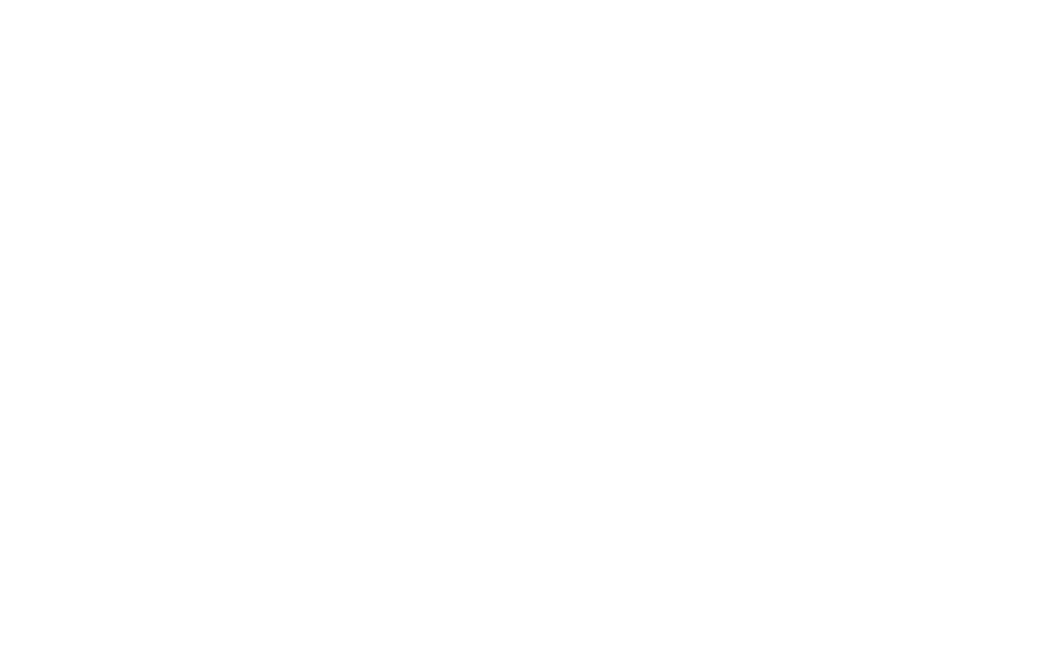
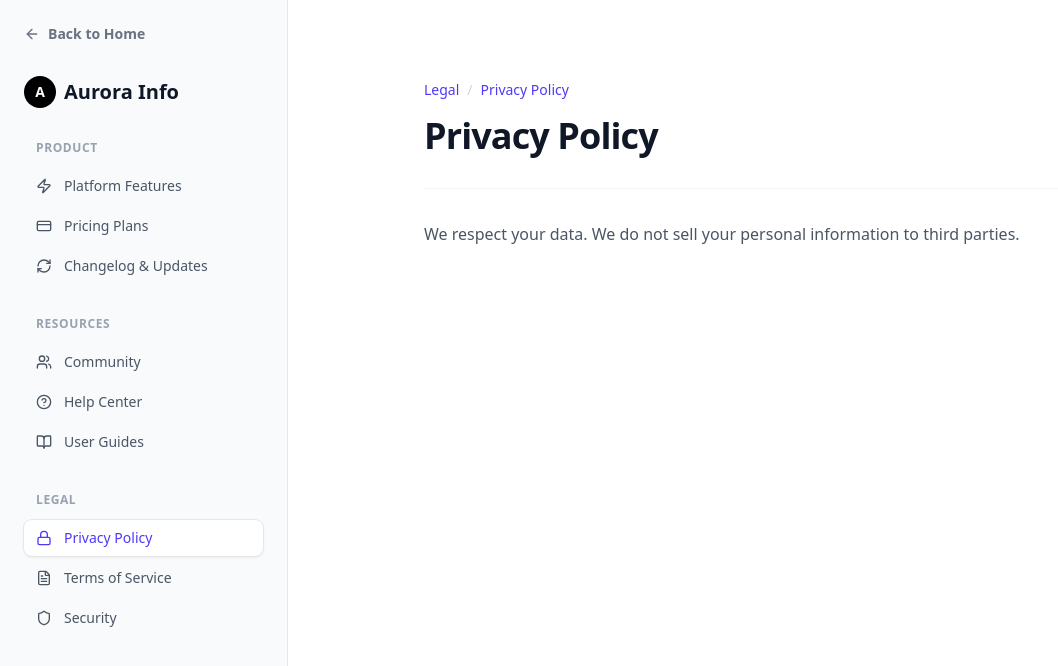
Before and after one commit to GamithaGimhana/Aurora-FE, a React (Vite) app: page /info/legal/privacy in a window 1280 px wide. Before the commit this address had no page. Shown: the top 666 px of the page, without its empty margins (0-1058 px from the left). Built offline with nearby package versions, Linux system fonts and the light colour scheme.

Commit message:
Add InfoPages component and update routing for detailed information pages

```diff
--- /dev/null
+++ b/src/pages/InfoPages.tsx
@@ -0,0 +1,163 @@
+import { useEffect } from "react";
+import { useParams, Link, useNavigate } from "react-router-dom";
+import {
+  Shield,
+  FileText,
+  Lock,
+  Zap,
+  CreditCard,
+  RefreshCw,
+  Users,
+  HelpCircle,
+  BookOpen,
+  ArrowLeft
+} from "lucide-react";
+
+// --- CONTENT DATABASE ---
+// You can edit all your text here in one place
+const CONTENT: any = {
+  product: {
+    label: "Product",
+    pages: {
+      features: {
+        title: "Platform Features",
+        icon: Zap,
+        content: (
+          <div className="space-y-4">
+            <p className="text-lg text-gray-600">Explore the tools that make Aurora unique.</p>
+            <ul className="list-disc pl-5 space-y-2 text-gray-600">
+              <li><strong>Smart Notes:</strong> Markdown support with auto-save.</li>
+              <li><strong>Flashcards:</strong> Spaced repetition algorithms.</li>
+              <li><strong>Live Rooms:</strong> <span className="text-indigo-600 bg-indigo-50 px-2 py-0.5 rounded text-xs font-bold">NEW</span> Real-time multiplayer quizzes.</li>
+            </ul>
+          </div>
+        )
+      },
+      pricing: {
+        title: "Pricing Plans",
+        icon: CreditCard,
+        content: (
+          <div className="space-y-6">
+            <div className="p-6 bg-slate-50 rounded-xl border border-slate-200">
+              <h3 className="font-bold text-xl">Free Student</h3>
+              <p className="text-3xl font-bold mt-2">$0 <span className="text-sm font-normal text-gray-500">/mo</span></p>
+              <p className="text-gray-500 mt-2 text-sm">Perfect for individuals.</p>
+            </div>
+            <div className="p-6 bg-indigo-50 rounded-xl border border-indigo-100">
+              <h3 className="font-bold text-xl text-indigo-900">Pro Lecturer</h3>
+              <p className="text-3xl font-bold mt-2 text-indigo-700">$12 <span className="text-sm font-normal text-indigo-500">/mo</span></p>
+              <p className="text-indigo-600 mt-2 text-sm">For classrooms and detailed analytics.</p>
+            </div>
+          </div>
+        )
+      },
+      updates: {
+        title: "Changelog & Updates",
+        icon: RefreshCw,
+        content: <p className="text-gray-600">Version 2.0 is here! We have added live quiz rooms and improved mobile support.</p>
+      }
+    }
+  },
+  resources: {
+    label: "Resources",
+    pages: {
+      community: { title: "Community", icon: Users, content: <p className="text-gray-600">Join our Discord server to meet other students.</p> },
+      help: { title: "Help Center", icon: HelpCircle, content: <p className="text-gray-600">Need assistance? Contact support@aurora.edu.</p> },
+      guides: { title: "User Guides", icon: BookOpen, content: <p className="text-gray-600">Read our documentation on how to create the perfect quiz.</p> }
+    }
+  },
+  legal: {
+    label: "Legal",
+    pages: {
+      privacy: { title: "Privacy Policy", icon: Lock, content: <p className="text-gray-600">We respect your data. We do not sell your personal information to third parties.</p> },
+      terms: { title: "Terms of Service", icon: FileText, content: <p className="text-gray-600">By using Aurora, you agree to follow our community guidelines...</p> },
+      security: { title: "Security", icon: Shield, content: <p className="text-gray-600">Our servers are encrypted using AES-256 standard...</p> }
+    }
+  }
+};
+
+export default function InfoPages() {
+  const { category, page } = useParams();
+  const navigate = useNavigate();
+
+  // Redirect to a default page if the URL is incomplete (e.g. just /info)
+  useEffect(() => {
+    if (!category || !CONTENT[category]) {
+      navigate("/info/product/features", { replace: true });
+    } else if (!page || !CONTENT[category].pages[page]) {
+      const firstPage = Object.keys(CONTENT[category].pages)[0];
+      navigate(`/info/${category}/${firstPage}`, { replace: true });
+    }
+  }, [category, page, navigate]);
+
+  const activeCategory = CONTENT[category || "product"];
+  const activePage = activeCategory?.pages[page || "features"];
+
+  if (!activeCategory || !activePage) return null;
+
+  return (
+    <div className="min-h-screen bg-white flex flex-col md:flex-row font-sans text-gray-900">
+
+      {/* --- SIDEBAR NAVIGATION --- */}
+      <aside className="w-full md:w-64 lg:w-72 bg-slate-50 border-r border-gray-200 flex-shrink-0 h-auto md:h-screen md:sticky md:top-0 overflow-y-auto">
+        <div className="p-6">
+          <Link to="/" className="inline-flex items-center gap-2 text-sm font-semibold text-gray-500 hover:text-black transition-colors mb-8">
+            <ArrowLeft size={16} /> Back to Home
+          </Link>
+          <div className="font-bold text-xl flex items-center gap-2 mb-8">
+            <div className="w-8 h-8 bg-black text-white rounded-full flex items-center justify-center font-bold text-sm">A</div>
+            Aurora Info
+          </div>
+
+          <nav className="space-y-8">
+            {Object.entries(CONTENT).map(([catKey, catData]: any) => (
+              <div key={catKey}>
+                <h4 className="text-xs font-bold text-gray-400 uppercase tracking-wider mb-3 px-3">
+                  {catData.label}
+                </h4>
+                <div className="space-y-1">
+                  {Object.entries(catData.pages).map(([pageKey, pageData]: any) => {
+                    const isActive = category === catKey && page === pageKey;
+                    const PageIcon = pageData.icon;
+                    return (
+                      <Link
+                        key={pageKey}
+                        to={`/info/${catKey}/${pageKey}`}
+                        className={`flex items-center gap-3 px-3 py-2 rounded-lg text-sm font-medium transition-all ${
+                          isActive
+                            ? "bg-white text-indigo-600 shadow-sm ring-1 ring-gray-200"
+                            : "text-gray-600 hover:bg-gray-100 hover:text-gray-900"
+                        }`}
+                      >
+                        <PageIcon size={16} />
+                        {pageData.title}
+                      </Link>
+                    );
+                  })}
+                </div>
+              </div>
+            ))}
+          </nav>
+        </div>
+      </aside>
+
+      {/* --- MAIN CONTENT AREA --- */}
+      <main className="flex-1 min-w-0">
+        <div className="max-w-3xl mx-auto px-6 py-12 md:py-20">
+          <div className="mb-8 pb-8 border-b border-gray-100">
+            <div className="flex items-center gap-2 text-sm text-indigo-600 font-medium mb-4">
+              {activeCategory.label} <span className="text-gray-300">/</span> {activePage.title}
+            </div>
+            <h1 className="text-3xl md:text-4xl font-bold text-gray-900 tracking-tight">
+              {activePage.title}
+            </h1>
+          </div>
+
+          <div className="prose prose-lg prose-indigo max-w-none text-gray-600 leading-relaxed">
+            {activePage.content}
+          </div>
+        </div>
+      </main>
+    </div>
+  );
+}
--- a/src/pages/Welcome.tsx
+++ b/src/pages/Welcome.tsx
@@ -113,27 +113,27 @@
           <div>
             <h5 className="font-semibold mb-4">Product</h5>
             <ul className="space-y-2 text-sm text-gray-500">
-              <li><Link to="#" className="hover:text-black">Features</Link></li>
-              <li><Link to="#" className="hover:text-black">Pricing</Link></li>
-              <li><Link to="#" className="hover:text-black">Updates</Link></li>
+              <li><Link to="/info/product/features" className="hover:text-black transition-colors">Features</Link></li>
+              <li><Link to="/info/product/pricing" className="hover:text-black transition-colors">Pricing</Link></li>
+              <li><Link to="/info/product/updates" className="hover:text-black transition-colors">Updates</Link></li>
             </ul>
           </div>
 
           <div>
             <h5 className="font-semibold mb-4">Resources</h5>
             <ul className="space-y-2 text-sm text-gray-500">
-              <li><Link to="#" className="hover:text-black">Community</Link></li>
-              <li><Link to="#" className="hover:text-black">Help Center</Link></li>
-              <li><Link to="#" className="hover:text-black">Guides</Link></li>
+              <li><Link to="/info/resources/community" className="hover:text-black transition-colors">Community</Link></li>
+              <li><Link to="/info/resources/help" className="hover:text-black transition-colors">Help Center</Link></li>
+              <li><Link to="/info/resources/guides" className="hover:text-black transition-colors">Guides</Link></li>
             </ul>
           </div>
 
           <div>
             <h5 className="font-semibold mb-4">Legal</h5>
             <ul className="space-y-2 text-sm text-gray-500">
-              <li><Link to="#" className="hover:text-black">Privacy</Link></li>
-              <li><Link to="#" className="hover:text-black">Terms</Link></li>
-              <li><Link to="#" className="hover:text-black">Security</Link></li>
+              <li><Link to="/info/legal/privacy" className="hover:text-black transition-colors">Privacy</Link></li>
+              <li><Link to="/info/legal/terms" className="hover:text-black transition-colors">Terms</Link></li>
+              <li><Link to="/info/legal/security" className="hover:text-black transition-colors">Security</Link></li>
             </ul>
           </div>
         </div>
--- a/src/routes/index.tsx
+++ b/src/routes/index.tsx
@@ -9,6 +9,7 @@
 const Login = lazy(() => import("../pages/Login"));
 const Register = lazy(() => import("../pages/Register"));
 const Profile = lazy(() => import("../pages/Profile"));
+const InfoPages = lazy(() => import("../pages/InfoPages"));
 
 // Admin
 const AdminDashboard = lazy(() => import("../pages/admin/AdminDashboard"));
@@ -49,6 +50,7 @@
 
           {/* ------------------- Public Routes ------------------- */}
           <Route path="/" element={<Welcome />} />
+          <Route path="/info/:category/:page" element={<InfoPages />} />
           <Route path="/login" element={<Login />} />
           <Route path="/register" element={<Register />} />
           <Route path="/profile" element={<Profile />} />
```
